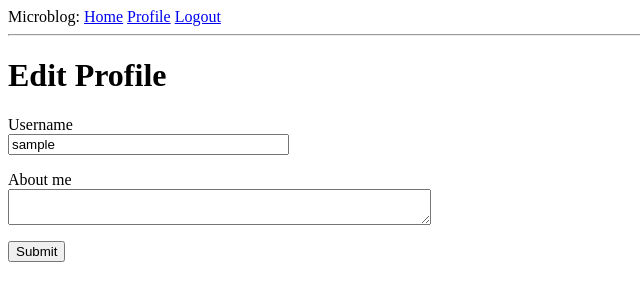
After one commit to OrzGeeker/OrzBlog, a Flask app: page /edit_profile in a window 1280 px wide. The commit adds this page. Shown: the top 301 px of the page, without its empty margins (0-640 px from the left). Run offline with Flask 2, Linux system fonts and the light colour scheme; the visitor is signed in with stand-in values (Sample User, id 1); data comes from the database, SQL or seed files in the repository.

Commit message:
add the edit profile page

```diff
--- a/app/forms.py
+++ b/app/forms.py
@@ -2,6 +2,9 @@ from flask_wtf import FlaskForm
 from wtforms import StringField, PasswordField, BooleanField, SubmitField
 from wtforms.validators import DataRequired, ValidationError, Email, EqualTo
 from app.models import User
+from wtforms import TextAreaField
+from wtforms.validators import Length
+
 
 class LoginForm(FlaskForm):
     username=StringField('Username',validators=[DataRequired()])
@@ -25,3 +28,8 @@ class RegistrationForm(FlaskForm):
         user = User.query.filter_by(email=email.data).first()
         if user is not None:
             raise ValidationError('Please use a different email address.')
+
+class EditProfileForm(FlaskForm):
+    username=StringField('Username', validators=[DataRequired()])
+    about_me=TextAreaField('About me', validators=[Length(min=0, max=140)])
+    submit= SubmitField('Submit')
--- a/app/models.py
+++ b/app/models.py
@@ -16,6 +16,8 @@ class User(UserMixin, db.Model):
     email = db.Column(db.String(120),index=True,unique=True)
     password_hash = db.Column(db.String(128))
     posts = db.relationship('Post',backref='author',lazy='dynamic')
+    about_me = db.Column(db.String(140))
+    last_seen = db.Column(db.DateTime, default=datetime.utcnow)
 
     def avatar(self, size):
         digest = md5(self.email.lower().encode('utf-8')).hexdigest()
--- a/app/routes.py
+++ b/app/routes.py
@@ -7,7 +7,14 @@ from app.models import User
 from app import db
 from app.forms import RegistrationForm
 from werkzeug.urls import url_parse
+from datetime import datetime
+from app.forms import EditProfileForm
 
+@app.before_request
+def before_request():
+    if current_user.is_authenticated:
+        current_user.last_seen = datetime.utcnow()
+        db.session.commit()
 
 @app.route('/')
 @app.route('/index')
@@ -73,3 +80,19 @@ def user(username):
         {'author': user, 'body':'Test post #2'}
     ]
     return render_template('user.html', user=user, posts=posts)
+
+
+@app.route('/edit_profile', methods=['GET','POST'])
+@login_required
+def edit_profile():
+    form = EditProfileForm()
+    if form.validate_on_submit():
+        current_user.username = form.username.data
+        current_user.about_me = form.about_me.data
+        db.session.commit()
+        flash('Your changes have been saved.')
+        return redirect(url_for('edit_profile'))
+    elif request.method=='GET':
+        form.username.data = current_user.username
+        form.about_me.data = current_user.about_me
+    return render_template('edit_profile.html', title = 'Edit Profile',form=form)
--- /dev/null
+++ b/app/templates/_post.html
@@ -0,0 +1,6 @@
+<table>
+	<tr valign='top'>
+		<td><img src='{{ post.author.avator(36) }}'></td>
+		<td>{{ post.author.username }} says: <br>{{ post.body }}</td>
+	</tr>
+</table>
--- /dev/null
+++ b/app/templates/edit_profile.html
@@ -0,0 +1,24 @@
+{% extends 'base.html' %}
+
+{% block content %}
+	<h1>Edit Profile</h1>
+	<form action='' method = 'post'>
+		{{ form.hidden_tag() }}
+		<p>
+			{{ form.username.label }}<br>
+			{{ form.username(size=32)}}<br>
+			{% for error in form.username.errors %}
+			<span style = 'color: red;'>[{{ error }}]</span>
+			{% endfor %}
+		</p>
+		<p>
+			{{ form.about_me.label }}<br>
+			{{ form.about_me(cols=50, row=4) }}<br>
+			{% for error in form.about_me.errors %}
+			<span style='color: red;'>[{{ error }}]</span>
+			{% endfor %}
+		</p>
+		<p>{{ form.submit() }}</p>
+	</form>
+
+{% endblock %}
```
Also changed, not shown: app/templates/user.html (+10 -1 lines), migrations/versions/4b8644720dc7_new_fields_in_user_model.py (added, +30 -0 lines), migrations/versions/d9ceee810c03_.py (added, +30 -0 lines).
